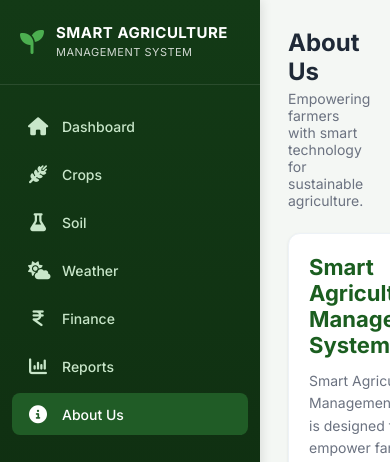
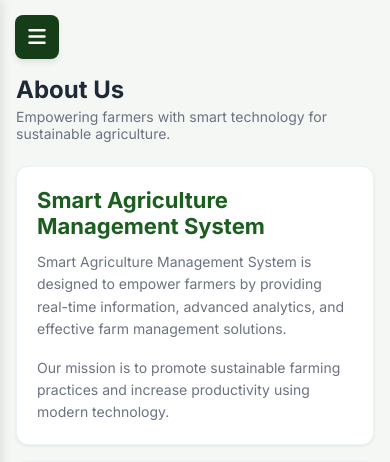
Before and after one commit to MadhavanMarikani/nsagri, a Flask app: page /about in a window 390 px wide; the page is wider, and only the part inside the window is pictured. Shown: the top 462 px of that part. Run offline with Flask 3, Linux system fonts and the light colour scheme; grey boxes are pictures that could not be loaded.

Commit message:
Implement mobile layout responsiveness, floating drawer toggle, and adaptive canvas layouts

```diff
--- a/static/css/style.css
+++ b/static/css/style.css
@@ -338,3 +338,98 @@ body {
     font-size: 28px;
     margin: 0 auto 16px;
 }
+
+/* Mobile Toggle Button */
+.mobile-toggle {
+    display: none;
+    position: fixed;
+    top: 15px;
+    left: 15px;
+    z-index: 101; /* Must be above sidebar (100) */
+    background: var(--sidebar-bg);
+    color: white;
+    border: none;
+    width: 44px;
+    height: 44px;
+    border-radius: 8px;
+    align-items: center;
+    justify-content: center;
+    font-size: 20px;
+    cursor: pointer;
+    box-shadow: var(--shadow-md);
+    transition: background-color 0.2s;
+}
+
+.mobile-toggle:hover {
+    background-color: var(--sidebar-active);
+}
+
+/* Responsive Media Queries */
+@media (max-width: 1024px) {
+    .grid-5 {
+        grid-template-columns: repeat(3, 1fr);
+    }
+    .grid-4 {
+        grid-template-columns: repeat(2, 1fr);
+    }
+    .grid-3 {
+        grid-template-columns: repeat(2, 1fr);
+    }
+}
+
+@media (max-width: 768px) {
+    .mobile-toggle {
+        display: flex;
+    }
+    .sidebar {
+        left: -260px;
+        transition: left 0.3s cubic-bezier(0.4, 0, 0.2, 1);
+    }
+    .sidebar.active {
+        left: 0;
+    }
+    .main-wrapper {
+        margin-left: 0;
+        width: 100%;
+    }
+    .page-content {
+        padding: 16px;
+        padding-top: 75px;
+    }
+    .page-header-row {
+        flex-direction: column;
+        align-items: flex-start;
+        gap: 12px;
+    }
+    .grid-5, .grid-4, .grid-3, .grid-2 {
+        grid-template-columns: 1fr !important;
+        gap: 12px;
+    }
+
+    /* Dynamically target and stack any inline-styled grids */
+    div[style*="display: grid"],
+    div[style*="display:grid"] {
+        grid-template-columns: 1fr !important;
+        gap: 16px !important;
+    }
+
+    table {
+        display: block;
+        width: 100%;
+        overflow-x: auto;
+        -webkit-overflow-scrolling: touch;
+    }
+
+    canvas {
+        max-height: 260px !important;
+        width: 100% !important;
+    }
+}
+
+@media (max-width: 500px) {
+    .modal-card {
+        padding: 20px;
+        margin: 16px;
+        max-width: calc(100% - 32px);
+    }
+}
--- a/static/js/main.js
+++ b/static/js/main.js
@@ -37,3 +37,23 @@ window.onclick = function(event) {
     if (event.target === cropModal) closeAddCropModal();
     if (event.target === transModal) closeAddTransModal();
 };
+
+// Mobile Sidebar Toggle
+function toggleSidebar(event) {
+    event.stopPropagation();
+    const sidebar = document.querySelector('.sidebar');
+    if (sidebar) {
+        sidebar.classList.toggle('active');
+    }
+}
+
+// Close sidebar on click outside
+document.addEventListener('click', function(event) {
+    const sidebar = document.querySelector('.sidebar');
+    const toggleBtn = document.querySelector('.mobile-toggle');
+    if (sidebar && sidebar.classList.contains('active')) {
+        if (!sidebar.contains(event.target) && (!toggleBtn || !toggleBtn.contains(event.target))) {
+            sidebar.classList.remove('active');
+        }
+    }
+});
--- a/templates/base.html
+++ b/templates/base.html
@@ -14,6 +14,10 @@
 <body>
 
     <div class="app-container">
+        <!-- Floating Hamburger Toggle Button for Mobile -->
+        <button class="mobile-toggle" onclick="toggleSidebar(event)">
+            <i class="fa-solid fa-bars"></i>
+        </button>
         <!-- Sidebar Navigation -->
         <aside class="sidebar">
             <div class="sidebar-header">
```
